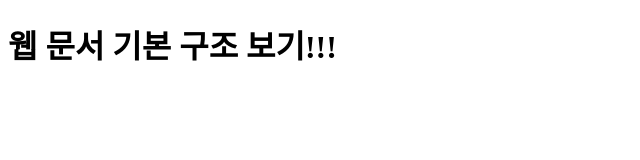
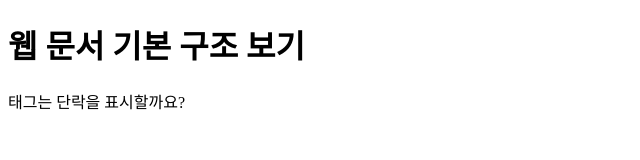
Before and after one commit to hbs30832/fron-end220509-2, a plain HTML site: page structure.html in a window 1280 px wide. Shown: the whole page, without its empty margins (0-640 px from the left). Drawn offline with Linux system fonts and the light colour scheme.

```diff
--- a/structure.html
+++ b/structure.html
@@ -2,11 +2,10 @@
 <html lang="ko">
   <head>
     <meta charset="UTF-8" />
-    <meta http-equiv="X-UA-Compatible" content="IE=edge" />
-    <meta name="viewport" content="width=device-width, initial-scale=1.0" />
     <title>웹 문서 기본 구조</title>
   </head>
   <body>
-    <h1>웹 문서 기본 구조 보기!!!</h1>
+    <h1>웹 문서 기본 구조 보기</h1>
+    <p>태그는 단락을 표시할까요?</p>
   </body>
 </html>
```
